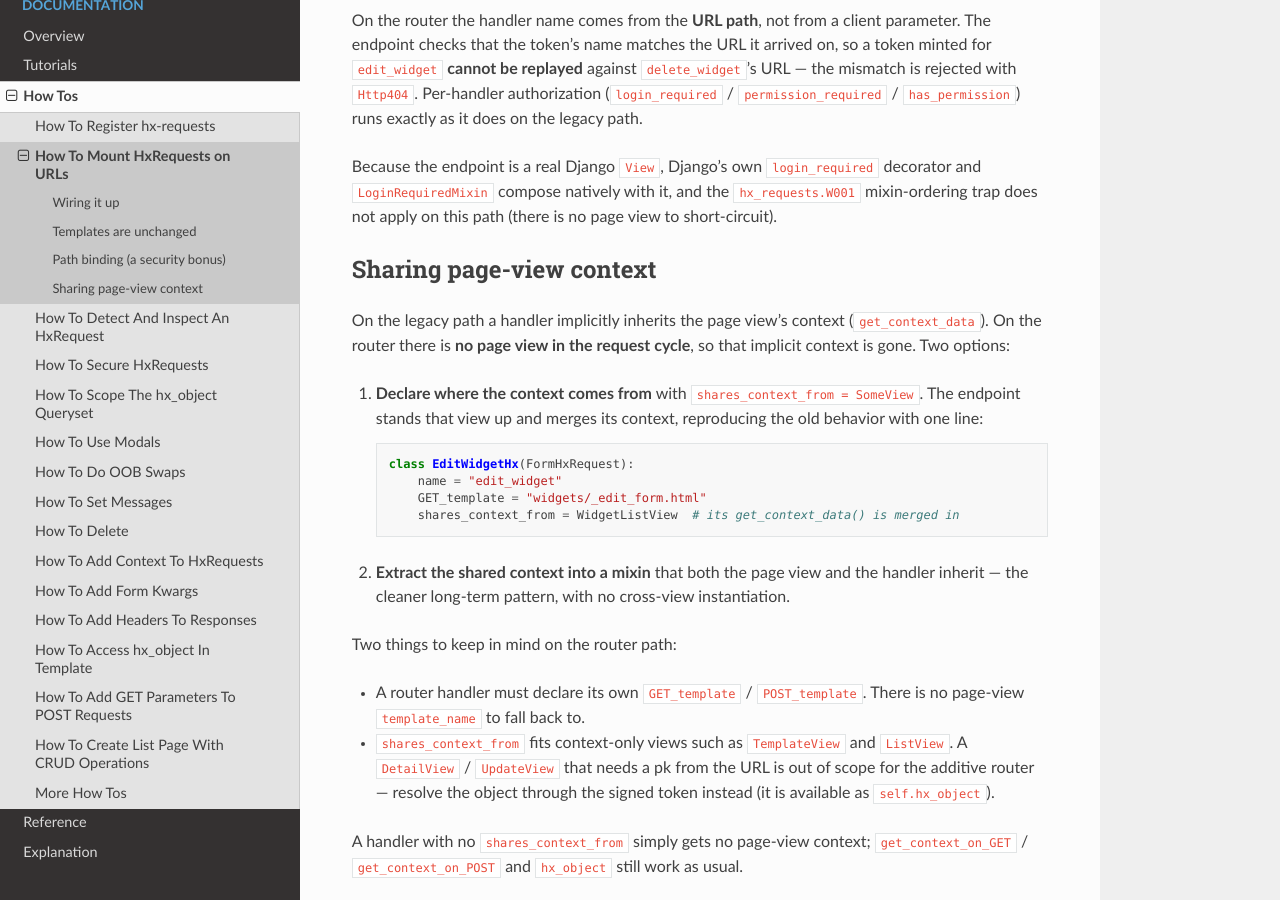
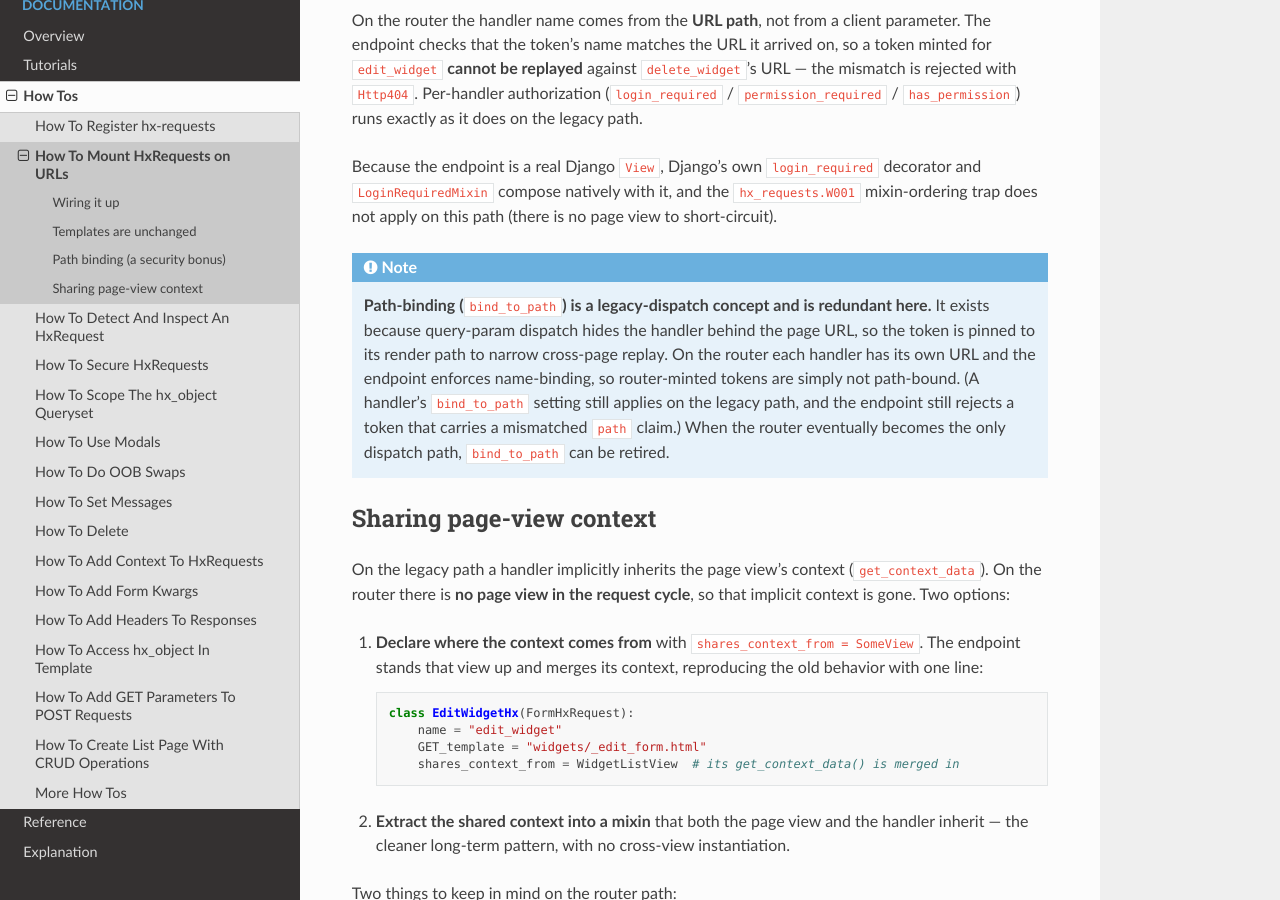
Before and after one commit to yaakovLowenstein/hx-requests, a Sphinx documentation site: the page built from docs/how_tos/mount_on_urls.rst, in a window 1280 px wide and 900 px high, scrolled down 1380 px. Built offline with Sphinx 7.4.7 and the Read the Docs theme 3.1.0, drawn with Linux system fonts in a browser that asks for light colours; pages that are not in the unit, such as notebooks, are missing from menus.

Commit message:
refactor: make path-binding legacy-only; router relies on name-binding
bind_to_path re-attaches the origin that query-param dispatch hides. On the
router each handler has its own URL and the endpoint enforces name-binding, so
path-binding is redundant: get_url no longer mints a path claim when it targets
a router URL. Enforcement still honors a path claim if present, so a
legacy-minted bound token replayed at an endpoint is still rejected.

Co-Authored-By: Claude Opus 4.8 (1M context) <noreply@anthropic.com>

```diff
--- a/docs/how_tos/mount_on_urls.rst
+++ b/docs/how_tos/mount_on_urls.rst
@@ -78,6 +78,18 @@ Because the endpoint is a real Django :code:`View`, Django's own
 with it, and the :code:`hx_requests.W001` mixin-ordering trap does not apply on
 this path (there is no page view to short-circuit).
 
+.. note::
+
+    **Path-binding (**:code:`bind_to_path`\ **) is a legacy-dispatch concept and
+    is redundant here.** It exists because query-param dispatch hides the handler
+    behind the page URL, so the token is pinned to its render path to narrow
+    cross-page replay. On the router each handler has its own URL and the endpoint
+    enforces name-binding, so router-minted tokens are simply not path-bound. (A
+    handler's :code:`bind_to_path` setting still applies on the legacy path, and
+    the endpoint still rejects a token that carries a mismatched :code:`path`
+    claim.) When the router eventually becomes the only dispatch path,
+    :code:`bind_to_path` can be retired.
+
 Sharing page-view context
 ~~~~~~~~~~~~~~~~~~~~~~~~~~~
 
```
Also changed, not shown: docs/explanation/securing_hx_requests.rst (+6 -2 lines), 4 other files.
